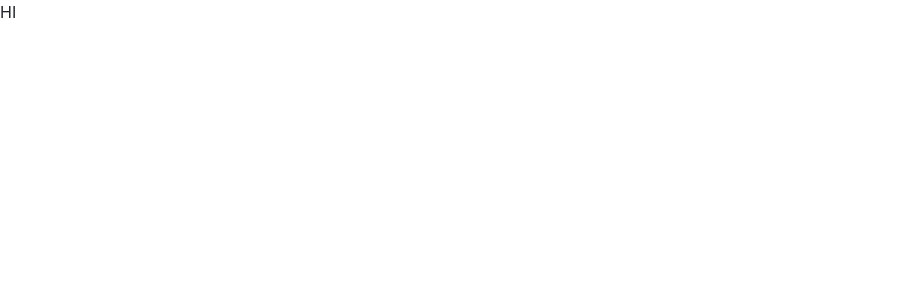
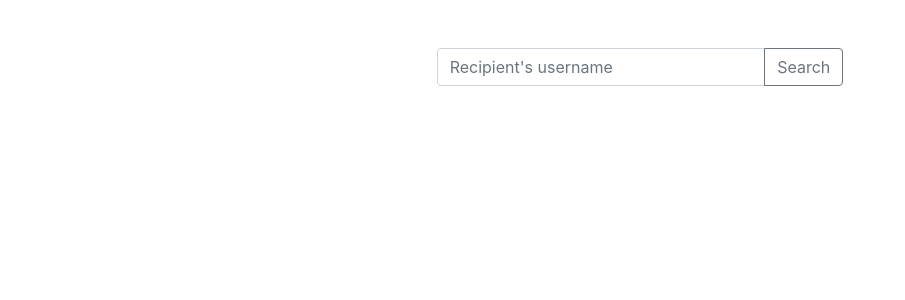
Before and after one commit to Pi-Campus/team_53, a React (Create React App) app: page / in a window 1280 px wide. Shown: the top 300 px of the page, without its empty margins (0-905 px from the left). Built offline with nearby package versions, Linux system fonts and the light colour scheme.

Commit message:
Update App.jsx

```diff
--- a/src/App.jsx
+++ b/src/App.jsx
@@ -1,8 +1,59 @@
 import "bootstrap/dist/css/bootstrap.min.css";
 import "./App.css";
+import { InputGroup, FormControl, Button, Row, Col } from "react-bootstrap";
+import React, { useState } from "react";
 
 function App() {
-  return <div className="App">HI</div>;
+  const [data, setData] = useState(null);
+  const [query, setQuery] = useState("");
+
+  const fetchData = async () => {
+    try {
+      const response = await fetch(
+        "https://api.askdata.com/smartinsight/data/nl/result",
+        {
+          method: "POST",
+          headers: new Headers({
+            "Content-Type": "application/json",
+            authorization: "Bearer 99b31be7-412e-4ede-a83f-bb9905e3a853",
+          }),
+          body: JSON.stringify({ nl: query, language: "en" }),
+        }
+      );
+      if (response.ok) {
+        const data = await response.json();
+        console.log(data);
+        setData(data);
+      } else {
+        alert("Something went wrong");
+      }
+    } catch (error) {
+      console.log(error);
+    }
+  };
+
+  return (
+    <div className="App">
+      <Row className="mt-5">
+        <Col md={{ span: 4, offset: 4 }}>
+          <InputGroup className="mb-3">
+            <FormControl
+              placeholder="Recipient's username"
+              aria-label="Recipient's username"
+              aria-describedby="basic-addon2"
+              value={query}
+              onChange={(e) => setQuery(e.currentTarget.value)}
+            />
+            <InputGroup.Append>
+              <Button variant="outline-secondary" onClick={fetchData}>
+                Search
+              </Button>
+            </InputGroup.Append>
+          </InputGroup>
+        </Col>
+      </Row>
+    </div>
+  );
 }
 
 export default App;
```
